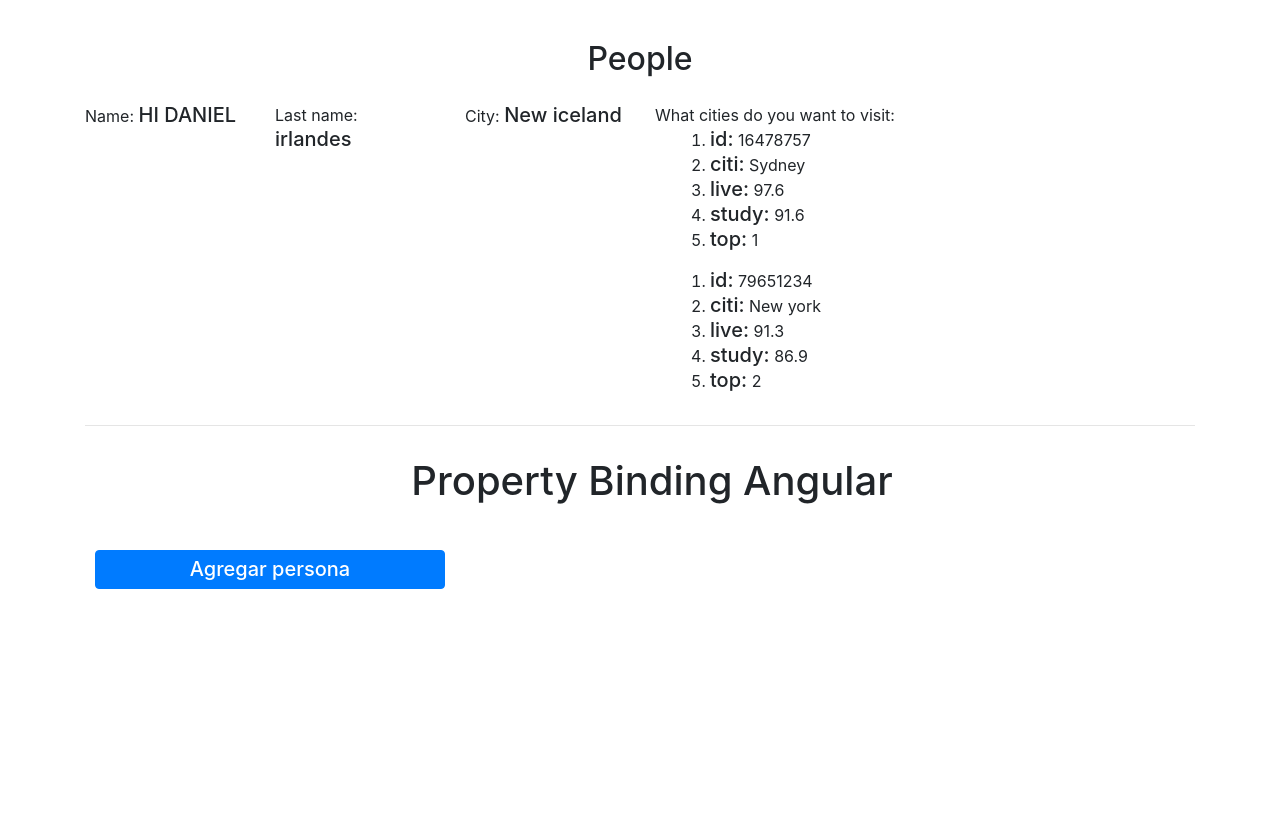
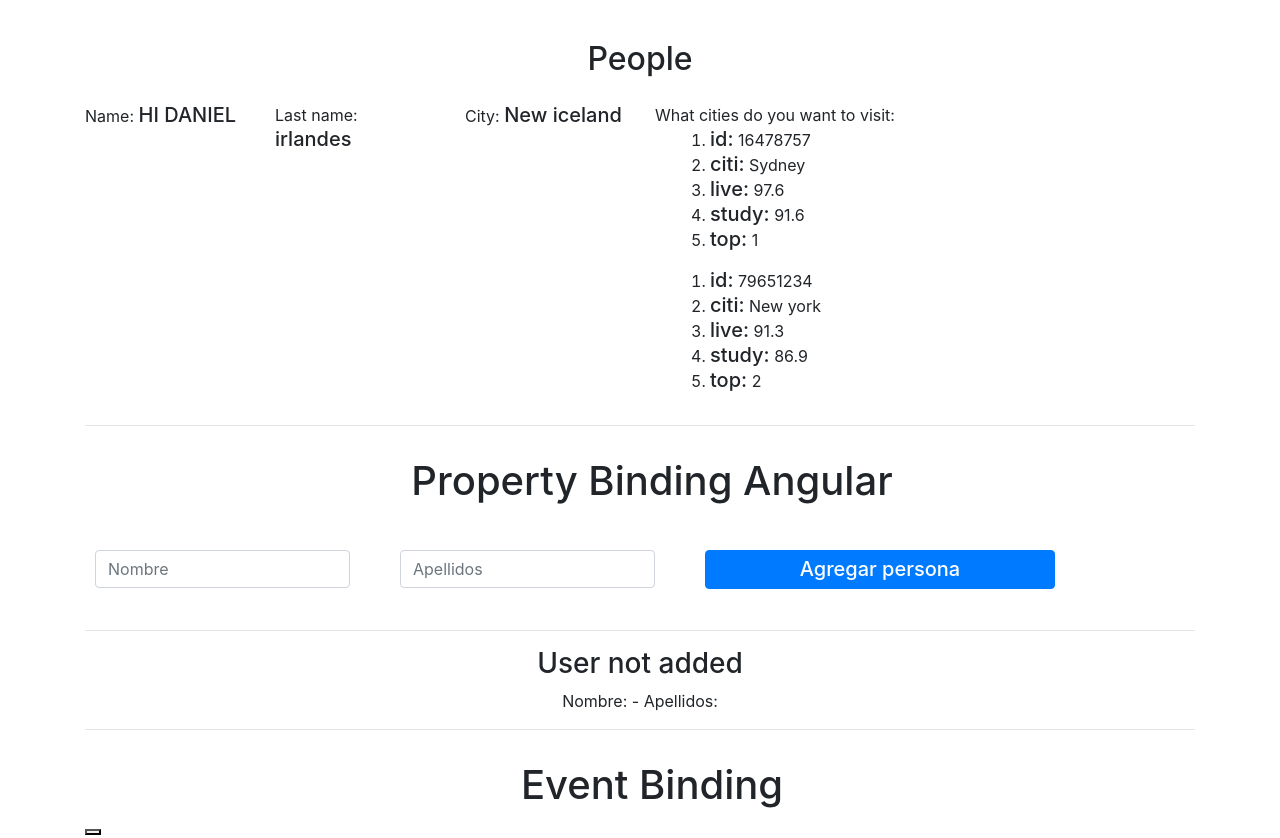
Before and after one commit to BalamQuetzalcoatl/JS, an Angular app in the folder angular7/globalAngular/: page / in a window 1280 px wide. Before the commit the page ends 800 px from the top, so only its background shows below. Built offline with nearby package versions, Linux system fonts and the light colour scheme.

Commit message:
Directives of Angular

```diff
--- a/angular7/globalAngular/src/app/app.module.ts
+++ b/angular7/globalAngular/src/app/app.module.ts
@@ -4,6 +4,8 @@ import { NgModule } from '@angular/core';
 import { AppRoutingModule } from './app-routing.module';
 import { AppComponent } from './app.component';
 import { PeopleComponent } from './components/people/people.component';
+
+import { FormsModule } from '@angular/forms';
 
 @NgModule({
   declarations: [
@@ -12,7 +14,8 @@ import { PeopleComponent } from './components/people/people.component';
   ],
   imports: [
     BrowserModule,
-    AppRoutingModule
+    AppRoutingModule,
+    FormsModule
   ],
   providers: [],
   bootstrap: [AppComponent]
--- a/angular7/globalAngular/src/app/components/people/people.component.html
+++ b/angular7/globalAngular/src/app/components/people/people.component.html
@@ -35,14 +35,41 @@
     <div class="col-12 text-center h1 title-button-f">
       Property Binding Angular
     </div>
+    <div class="col-3 header-top">
+      <input type="text" [(ngModel)]="firstName" class="form-control" [disabled]="buttonDisabled" placeholder="Nombre" autocomplete="off">
+    </div>
+    <div class="col-3 header-top">
+        <input type="text" [(ngModel)]="secondName" class="form-control" [disabled]="buttonDisabled" placeholder="Apellidos" autocomplete="off">
+    </div>
     <div class="col-4 header-top">
-      <button class="btn btn-primary btn-block second" [disabled]="buttonDisabled">
+      <button class="btn btn-primary btn-block second" [disabled]="buttonDisabled" (click)="addedNames()">
           <span class="h5" *ngIf="buttonDisabled">Espera ...</span>
           <span class="h5" *ngIf="!buttonDisabled">Agregar persona</span>
       </button>
     </div>
-    <div class="col-2 header-top">
+  </div>
+  <hr/>
+  <div class="row">
+    <div class="col-12 text-center">
+    <ng-container *ngIf="!addedNameOther; else elseTemplate">
+      <div class="h3">User not added</div>
+    </ng-container>
+    <ng-template #elseTemplate>
+        <div class="h3">User added</div>
+    </ng-template>
 
+    </div>
+    <div class="col-12 text-center">
+       Nombre: {{ firstName }}  -  Apellidos: {{ secondName }}
+    </div>
+  </div>
+  <hr/>
+  <div class="row">
+    <div class="col-12 text-center h1 title-button-f">
+      Event Binding
+    </div>
+    <div class="col-4">
+      <button></button>
     </div>
   </div>
 </div>
--- a/angular7/globalAngular/src/app/components/people/people.component.ts
+++ b/angular7/globalAngular/src/app/components/people/people.component.ts
@@ -16,9 +16,16 @@ export class PeopleComponent {
   peopleName = 'Hi Daniel';
   peopleLastName = 'Irlandes';
 
+  firstName = null;
+  secondName = null;
+
+  listNames: string[];
+
+  addedNameOther = false;
+
   private city = 'New iceland';
 
-  buttonDisabled = true;
+  buttonDisabled = false;
 
   citiesVisited = [
     {
@@ -39,4 +46,7 @@ export class PeopleComponent {
 
   getCity = () => this.city;
 
+  addedNames = () => {
+    this.addedNameOther = true;
+  }
 }
```
